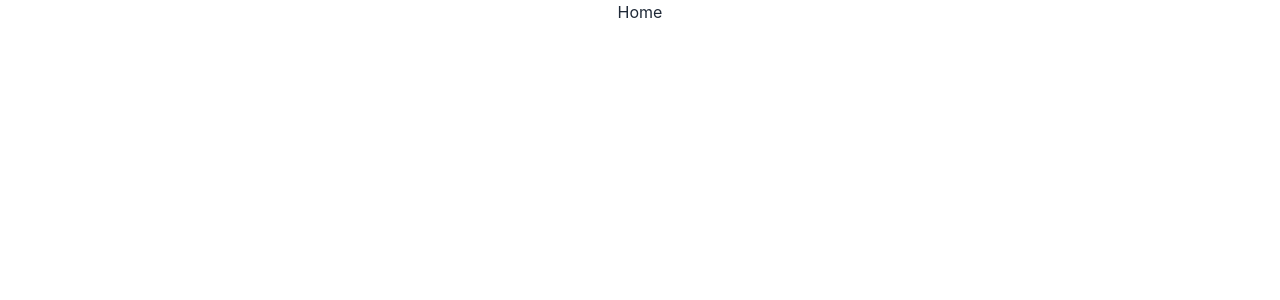
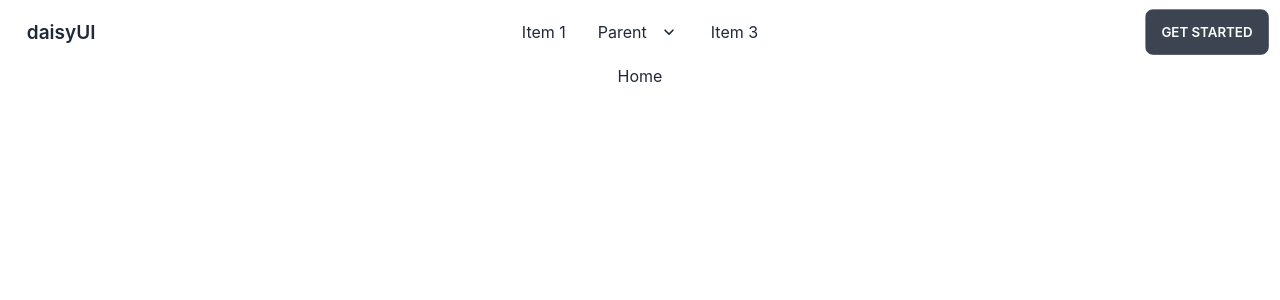
Before and after one commit to MdHasan0467/Food_Court, a React (Create React App) app: page / in a window 1280 px wide. Shown: the top 300 px of the page. Built offline with nearby package versions, Linux system fonts and the light colour scheme.

Commit message:
Main route & navbar basic setup

```diff
--- a/src/components/Routes/Main/Main.js
+++ b/src/components/Routes/Main/Main.js
@@ -1,12 +1,21 @@
 import React from 'react';
 import { Outlet } from 'react-router-dom';
+import LargeNavBar from '../../Shared/NavBar/LargeNavBar/LargeNavBar';
+import SmallNavBar from '../../Shared/NavBar/SmallNavBar/SmallNavBar';
 
 const Main = () => {
     return (
-        <div>
+			<div>
+				<div className='hidden md:block'>
+					<LargeNavBar></LargeNavBar>
+					<Outlet></Outlet>
+				</div>
+            <div className=' md:hidden'>
             <Outlet></Outlet>
-        </div>
-    );
+            <SmallNavBar></SmallNavBar>
+				</div>
+			</div>
+		);
 };
 
 export default Main;
--- a/src/components/Shared/NavBar/LargeNavBar/LargeNavBar.js
+++ b/src/components/Shared/NavBar/LargeNavBar/LargeNavBar.js
@@ -3,7 +3,97 @@
 const LargeNavBar = () => {
     return (
 			<div>
-				<h1>Large Navbar</h1>
+				<div className='navbar bg-base-100'>
+					<div className='navbar-start'>
+						<div className='dropdown'>
+							<label tabIndex={0} className='btn btn-ghost lg:hidden'>
+								<svg
+									xmlns='http://www.w3.org/2000/svg'
+									className='h-5 w-5'
+									fill='none'
+									viewBox='0 0 24 24'
+									stroke='currentColor'
+								>
+									<path
+										strokeLinecap='round'
+										strokeLinejoin='round'
+										strokeWidth='2'
+										d='M4 6h16M4 12h8m-8 6h16'
+									/>
+								</svg>
+							</label>
+							<ul
+								tabIndex={0}
+								className='menu menu-compact dropdown-content mt-3 p-2 shadow bg-base-100 rounded-box w-52'
+							>
+								<li>
+									<a>Item 1</a>
+								</li>
+								<li tabIndex={0}>
+									<a className='justify-between'>
+										Parent
+										<svg
+											className='fill-current'
+											xmlns='http://www.w3.org/2000/svg'
+											width='24'
+											height='24'
+											viewBox='0 0 24 24'
+										>
+											<path d='M8.59,16.58L13.17,12L8.59,7.41L10,6L16,12L10,18L8.59,16.58Z' />
+										</svg>
+									</a>
+									<ul className='p-2'>
+										<li>
+											<a>Submenu 1</a>
+										</li>
+										<li>
+											<a>Submenu 2</a>
+										</li>
+									</ul>
+								</li>
+								<li>
+									<a>Item 3</a>
+								</li>
+							</ul>
+						</div>
+						<a className='btn btn-ghost normal-case text-xl'>daisyUI</a>
+					</div>
+					<div className='navbar-center hidden lg:flex'>
+						<ul className='menu menu-horizontal px-1'>
+							<li>
+								<a>Item 1</a>
+							</li>
+							<li tabIndex={0}>
+								<a>
+									Parent
+									<svg
+										className='fill-current'
+										xmlns='http://www.w3.org/2000/svg'
+										width='20'
+										height='20'
+										viewBox='0 0 24 24'
+									>
+										<path d='M7.41,8.58L12,13.17L16.59,8.58L18,10L12,16L6,10L7.41,8.58Z' />
+									</svg>
+								</a>
+								<ul className='p-2'>
+									<li>
+										<a>Submenu 1</a>
+									</li>
+									<li>
+										<a>Submenu 2</a>
+									</li>
+								</ul>
+							</li>
+							<li>
+								<a>Item 3</a>
+							</li>
+						</ul>
+					</div>
+					<div className='navbar-end'>
+						<a className='btn'>Get started</a>
+					</div>
+				</div>
 			</div>
 		);
 };
--- a/src/components/Shared/NavBar/NavBar.js
+++ /dev/null
@@ -1,12 +0,0 @@
-import React from 'react';
-import LargeNavBar from './LargeNavBar/LargeNavBar';
-
-const NavBar = () => {
-    return (
-        <div>
-            <LargeNavBar></LargeNavBar>
-        </div>
-    );
-};
-
-export default NavBar;
--- /dev/null
+++ b/src/components/Shared/NavBar/SmallNavBar/SmallNavBar.js
@@ -0,0 +1,26 @@
+import React from 'react';
+
+const SmallNavBar = () => {
+    return (
+			<div>
+				<div className='bg-base-100 flex justify-center'>
+					<ul className='flex'>
+						<li>
+							<a>Item 1</a>
+						</li>
+						<li>
+							<a>Item 1</a>
+						</li>
+						<li>
+							<a>Item 1</a>
+						</li>
+						<li>
+							<a>Item 1</a>
+						</li>
+					</ul>
+				</div>
+			</div>
+		);
+};
+
+export default SmallNavBar;
```
